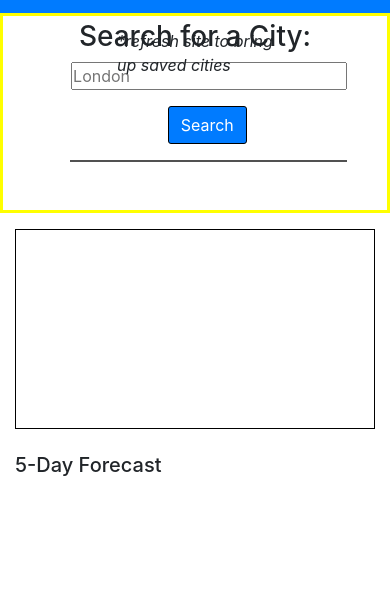
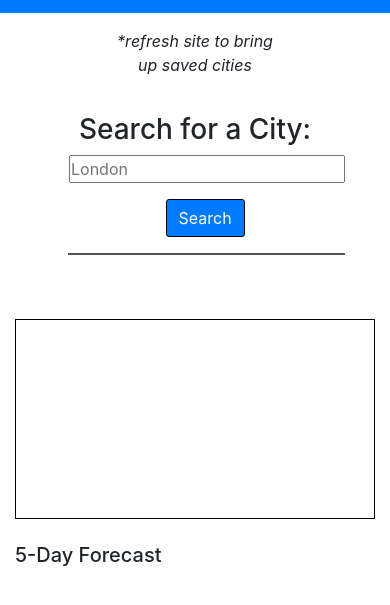
Before and after one commit to MrMaciejM/weather-dashboard, a plain HTML site: page index.html in a window 390 px wide. Shown: the part 107-712 px from the top of the page. Drawn offline with nearby package versions, Linux system fonts and the light colour scheme.

Commit message:
fixed some alignment issues with notification paragraph

```diff
--- a/css/queries.css
+++ b/css/queries.css
@@ -1,12 +1,16 @@
 @media (max-width: 991px) {
+  .notify {
+    text-align: center;
+    margin: 0 auto;
+  }
   aside {
     display: flex !important;
     /* grid-template-columns: repeat(4, 1fr); */
     flex-direction: column !important;
     justify-content: center !important;
     align-content: center !important;
-    border: solid 3px yellow;
     text-align: center;
+    margin-top: 6rem !important;
   }
   form {
     display: flex !important;
```
